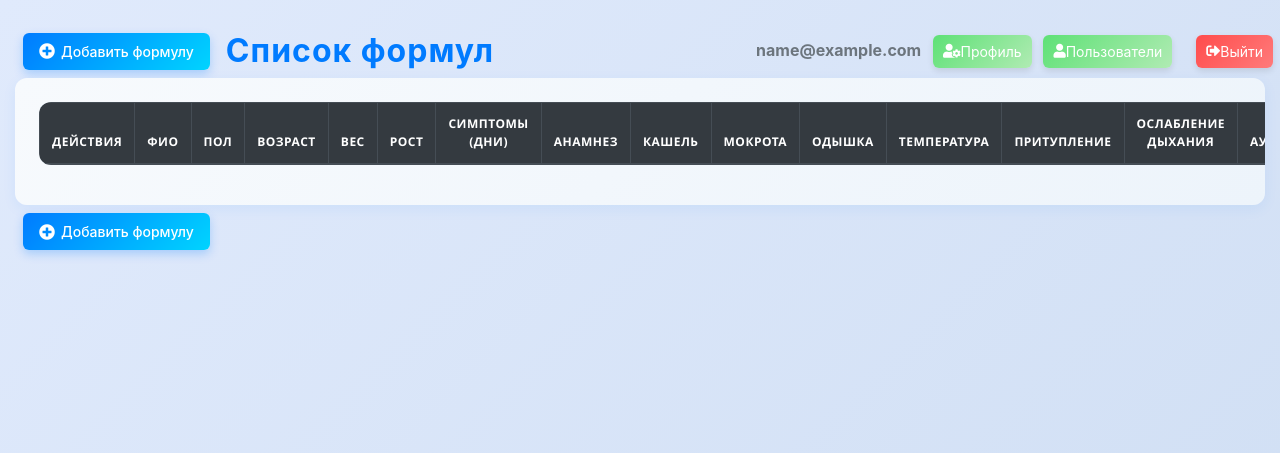
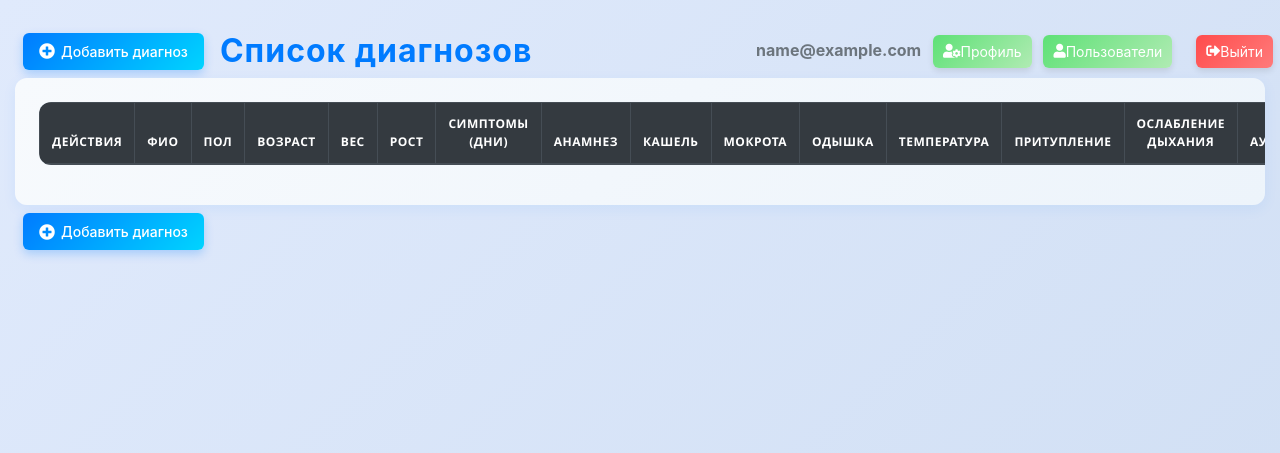
Before and after one commit to kekaiFB/Django-CRUD, a Django app: page / in a window 1280 px wide. Shown: the top 453 px of the page. Run offline with Django 3.2, Linux system fonts and the light colour scheme; the visitor is signed in with stand-in values (Sample User, id 1); data that the repository does not hold is empty.

```diff
--- a/src/templates/Index.html
+++ b/src/templates/Index.html
@@ -160,9 +160,9 @@
             <div class="col-sm-12 m-2 d-flex justify-content-between align-items-center">
             <div class="d-flex align-items-center gap-2">
                 <button type="button" class="btn-gradient-physics mr-3" data-toggle="modal" data-target="#addDiagnosisModal">
-                    <i class="fas fa-plus-circle"></i> Добавить формулу
+                    <i class="fas fa-plus-circle"></i> Добавить диагноз
                 </button>
-                <h2 class="mb-0 font-weight-bold text-primary" style="letter-spacing:1px;">Список формул</h2>
+                <h2 class="mb-0 font-weight-bold text-primary" style="letter-spacing:1px;">Список диагнозов</h2>
             </div>
             <div class="d-flex align-items-center">
                 <span class="mr-3 text-secondary font-weight-bold">
@@ -230,19 +230,19 @@
         <div class="row">
             <div class="col-sm-12 m-2">
                 <button type="button" class="btn-gradient-physics" data-toggle="modal" data-target="#addDiagnosisModal">
-                    <i class="fas fa-plus-circle"></i> Добавить формулу
+                    <i class="fas fa-plus-circle"></i> Добавить диагноз
                 </button>
             </div>
         </div>
     </div>
 
-    <!-- Добавить формулу Modal -->
+    <!-- Добавить диагноз Modal -->
     <div class="container">
         <div class="modal fade" id="addDiagnosisModal" tabindex="-1" aria-labelledby="addDiagnosisModalLabel" aria-hidden="true" data-backdrop="static" data-keyboard="false">
             <div class="modal-dialog modal-dialog-centered">
                 <div class="modal-content">
                     <div class="modal-header">
-                    <h5 class="modal-title" id="addDiagnosisModalLabel">Добавить формулу</h5>
+                    <h5 class="modal-title" id="addDiagnosisModalLabel">Добавить диагноз</h5>
                     <button type="button" class="close" data-dismiss="modal" aria-label="Отмена">
                         <span aria-hidden="true">&times;</span>
                     </button>
@@ -258,7 +258,7 @@
         </div>
     </div>
 
-    <!-- Редактировать формулу Modal -->
+    <!-- Редактировать диагноз Modal -->
     <div class="container">
         <div class="modal fade" id="editDiagnosisModal" tabindex="-1" data-backdrop="static" data-keyboard="false" aria-labelledby="addDiagnosisModalLabel" aria-hidden="true">
             <div class="modal-dialog modal-dialog-centered">
@@ -280,7 +280,7 @@
         </div>
     </div>
 
-    <!-- Удалить формулу Modal -->
+    <!-- Удалить диагноз Modal -->
     <div class="container">
         <div class="modal fade" id="deleteDiagnosis" tabindex="-1" data-backdrop="static" data-keyboard="false" aria-labelledby="exampleModalLabel" aria-hidden="true">
             <div class="modal-dialog modal-dialog-centered">
@@ -290,7 +290,7 @@
                             <input type="hidden" id="Myid" name="id" value="">
                             <p>Вы уверены?</p>
                             <div class="d-grid gap-2">
-                                <button type="submit" class="btn btn-danger btn-sm" id="p-delete">Удалить формулу</button>
+                                <button type="submit" class="btn btn-danger btn-sm" id="p-delete">Удалить диагноз</button>
                                 <button type="button" class="btn btn-secondary btn-sm" data-dismiss="modal">Отмена</button>
                             </div>
                         </form>
```
